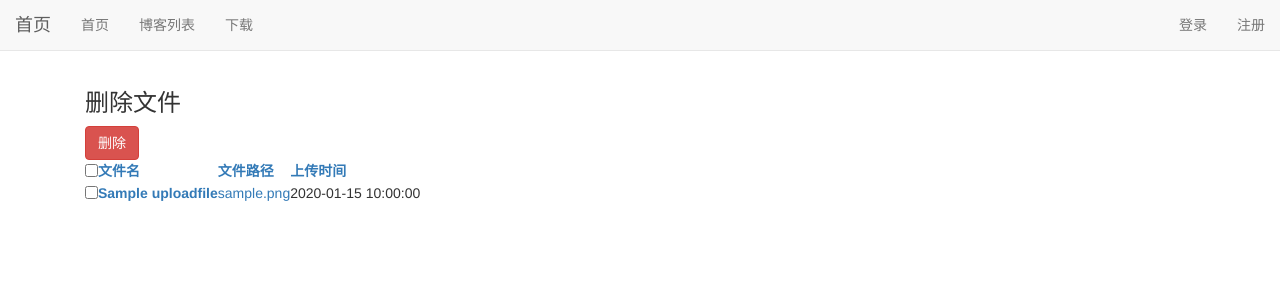
After one commit to parakai/myblog, a Django app: page /soft/delfiles in a window 1280 px wide. The commit adds this page. Shown: the top 300 px of the page. Run offline with Django 3.2, Linux system fonts and the light colour scheme; tables that the repository leaves empty hold one stand-in row (values such as "Sample post"); some libraries are stand-ins or nearby versions.

Commit message:
6/19下班

```diff
--- a/static/css/base.css
+++ b/static/css/base.css
@@ -2,7 +2,7 @@ body,button, input, select, textarea,h1 ,h2, h3, h4, h5, h6,p,a,div {
     font-family: "Helvetica Neue", Helvetica, Microsoft Yahei, Hiragino Sans GB, WenQuanYi Micro Hei, sans-serif;
 }
 
-/*ul,ol{ list-style-type:none;}*/
+ul,ol{ list-style-type:none;}
 ul,ol,li{ padding:0;margin:0;}
 /*body{ padding-top: 70px;}*/
 
--- /dev/null
+++ b/templates/soft/delfile.html
@@ -0,0 +1,65 @@
+{% extends 'base.html' %}
+{% block title %}删除上传文件{% endblock %}
+{% block content %}
+    <div class="container">
+        <div class="col-md-9 col-xs-12">
+            <div class="file-border">
+            <h3>删除文件</h3>
+            <button id="delfilebtn" class="btn btn-danger">删除</button>
+                <table id="result_list">
+                    <thead>
+                        <tr>
+                        <th scope="col" class="action-checkbox-column">
+                        <div class="text"><span><input type="checkbox" id="action-toggle"></span></div>
+                        <div class="clear"></div>
+                        </th>
+                        <th scope="col" class="sortable column-title">
+                        <div class="text"><a href="?o=1">文件名</a></div>
+                        <div class="clear"></div>
+                        </th>
+                        <th scope="col" class="sortable column-file">
+                        <div class="text"><a href="?o=2">文件路径</a></div>
+                        <div class="clear"></div>
+                        </th>
+                        <th scope="col" class="sortable column-upload_time">
+                        <div class="text"><a href="?o=3">上传时间</a></div>
+                        <div class="clear"></div>
+                        </th>
+                        </tr>
+                    </thead>
+                    <tbody>
+                    {% for file in file_lists %}
+                        <tr class="row1">
+                            <td class="action-checkbox">
+                                <input type="checkbox" name="selected_action" value="{{ file.pk }}" class="action-select">
+                            </td>
+                            <th class="field-title"><a href="">{{ file.title }}</a></th>
+                            <td class="field-file"><a href="">{{ file.file }}</a></td>
+                            <td class="field-upload_time nowrap">{{ file.upload_time|date:"Y-m-d H:i:s" }}</td>
+                        </tr>
+                    {% endfor %}
+                    </tbody>
+                </table>
+            </div>
+        </div>
+    </div>
+{% endblock %}
+{% block custom_js %}
+    <script>
+        {#function ckAll() {#}
+        {#  alert("选了啥？");#}
+        {#  var flag = $("#action-toggle")#}
+        {#};#}
+        $("#action-toggle").click(function () {
+            if($("#action-toggle")[0].checked){
+                $("[name = selected_action]:checkbox").attr("checked", true);
+            }else{
+                $("[name = selected_action]:checkbox").attr("checked", false);
+            }
+        });
+        $("#delfilebtn").click(function () {
+            alert("删除文件");
+
+        })
+    </script>
+{% endblock %}
--- a/uploadfile/urls.py
+++ b/uploadfile/urls.py
@@ -1,8 +1,9 @@
 from django.urls import path
-from .views import uploadView, upload_file, FileFieldView
+from .views import uploadView, upload_file, FileFieldView, DelFileView
 
 urlpatterns = [
     # path('uploads', upload_file, name="uploads"),
     # path('uploads', uploadView.as_view(), name="uploads"),
     path('uploads', FileFieldView.as_view(), name="uploads"),
+    path('delfiles', DelFileView.as_view(), name="delfiles")
 ]
--- a/uploadfile/views.py
+++ b/uploadfile/views.py
@@ -1,6 +1,9 @@
 from django.http import HttpResponse, JsonResponse
 from django.shortcuts import render
 from django.views import View
+from django.views.generic.edit import FormView
+from django.views.generic import ListView
+from .forms import FileFieldForm
 from .forms import UploadFileForm
 from .models import UploadFile
 from . import utils
@@ -61,17 +64,6 @@ class uploadView(View):
         return JsonResponse(data)
 
 
-from django.views.generic.edit import FormView
-from django.views.generic import ListView
-from .forms import FileFieldForm
-
-
-# class UploadView(ListView):
-#     model = UploadFile
-#     template_name = 'soft/upload.html'
-#     context_object_name = 'file_list'
-
-
 class FileFieldView(FormView):
     form_class = FileFieldForm
     template_name = 'soft/upload.html'  # Replace with your template.
@@ -101,3 +93,9 @@ class FileFieldView(FormView):
         else:
             data['status'] = 'error'
         return JsonResponse(data)
+
+
+class DelFileView(ListView):
+    model = UploadFile
+    template_name = 'soft/delfile.html'
+    context_object_name = 'file_lists'
```
Also changed, not shown: templates/soft/upload.html (+26 -11 lines), templates/soft/uploadfile.html (deleted, +0 -50 lines).
